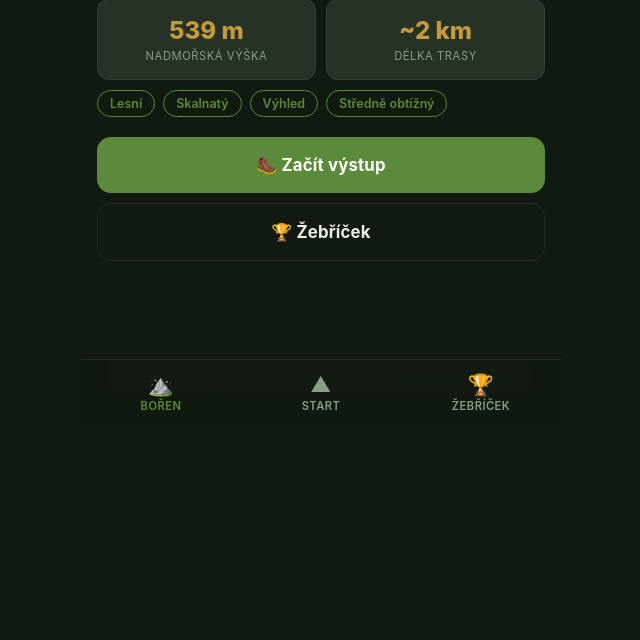
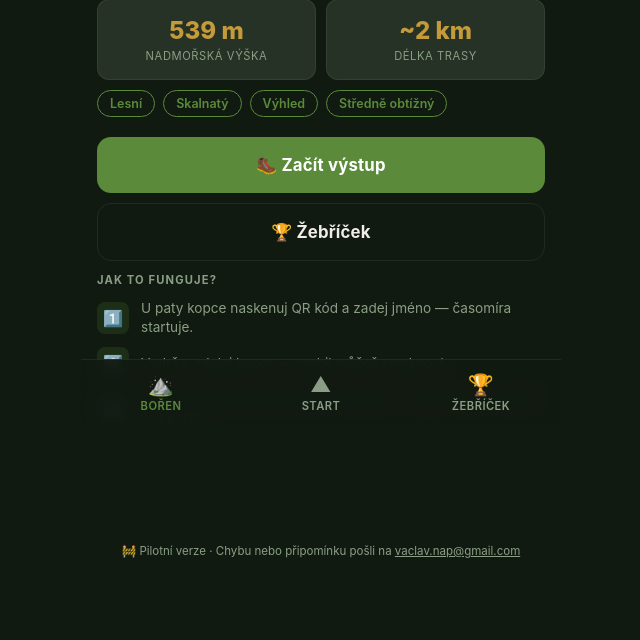
Before and after one commit to fatalnubstack/kopec, a FastAPI app: page / in a window 1280 px wide. Shown: the part 375-1015 px from the top of the page, without its empty margins (319-959 px from the left). Before the commit the page ends 785 px from the top, so only its background shows below. Run offline with FastAPI, Linux system fonts and the light colour scheme; data that the repository does not hold is empty.

Commit message:
Index: západ slunce text, datum/čas v počasí stripu, sekce Jak to funguje

```diff
--- a/app/templates/index.html
+++ b/app/templates/index.html
@@ -86,9 +86,14 @@
 
   <!-- Počasí strip nahoře -->
   <div id="weatherStrip" style="position:absolute; top:16px; left:16px; right:16px; display:none;">
-    <div style="display:flex; justify-content:space-between; align-items:center; background:rgba(0,0,0,0.4); backdrop-filter:blur(8px); border-radius:10px; padding:8px 14px;">
-      <span id="wLeft" style="font-size:0.88rem; color:#fff;"></span>
-      <span style="font-size:0.82rem; color:rgba(255,255,255,0.7);">🌅 <span id="wSunset"></span></span>
+    <div style="background:rgba(0,0,0,0.4); backdrop-filter:blur(8px); border-radius:10px; padding:8px 14px;">
+      <div style="display:flex; justify-content:space-between; align-items:center;">
+        <span id="wLeft" style="font-size:0.88rem; color:#fff;"></span>
+        <span style="font-size:0.82rem; color:rgba(255,255,255,0.7);">Západ slunce: <span id="wSunset"></span></span>
+      </div>
+      <div style="margin-top:4px; text-align:right;">
+        <span id="wClock" style="font-size:0.78rem; color:rgba(255,255,255,0.5);"></span>
+      </div>
     </div>
   </div>
 
@@ -135,6 +140,25 @@
 <div style="margin: 20px 16px 12px;">
   <a href="/start" class="btn btn-green">🥾 Začít výstup</a>
   <a href="/leaderboard" class="btn btn-outline" style="margin-top:10px;">🏆 Žebříček</a>
+</div>
+
+<!-- Jak to funguje -->
+<div style="margin: 4px 16px 24px;">
+  <p style="font-size:0.7rem; font-weight:700; letter-spacing:0.1em; text-transform:uppercase; color:var(--muted); margin-bottom:12px;">Jak to funguje?</p>
+  <div style="display:flex; flex-direction:column; gap:10px;">
+    <div style="display:flex; align-items:center; gap:12px;">
+      <div style="width:32px; height:32px; background:rgba(90,138,58,0.18); border-radius:8px; display:flex; align-items:center; justify-content:center; font-size:1rem; flex-shrink:0;">1️⃣</div>
+      <p style="font-size:0.85rem; color:var(--muted); line-height:1.4;">U paty kopce naskenuj QR kód a zadej jméno — časomíra startuje.</p>
+    </div>
+    <div style="display:flex; align-items:center; gap:12px;">
+      <div style="width:32px; height:32px; background:rgba(90,138,58,0.18); border-radius:8px; display:flex; align-items:center; justify-content:center; font-size:1rem; flex-shrink:0;">2️⃣</div>
+      <p style="font-size:0.85rem; color:var(--muted); line-height:1.4;">Vydrž a zdolej kopec — mobil můžeš zamknout.</p>
+    </div>
+    <div style="display:flex; align-items:center; gap:12px;">
+      <div style="width:32px; height:32px; background:rgba(90,138,58,0.18); border-radius:8px; display:flex; align-items:center; justify-content:center; font-size:1rem; flex-shrink:0;">3️⃣</div>
+      <p style="font-size:0.85rem; color:var(--muted); line-height:1.4;">Na vrcholu naskenuj QR kód na sloupu — čas se uloží a uvidíš své pořadí.</p>
+    </div>
+  </div>
 </div>
 
 <script>
@@ -202,6 +226,19 @@
     light.style.display  = isStorm  ? 'block' : 'none';
   }
 
+  // Živé hodiny ve weather stripu
+  function updateClock() {
+    const now = new Date();
+    const days = ['neděle','pondělí','úterý','středa','čtvrtek','pátek','sobota'];
+    const d = days[now.getDay()];
+    const date = `${now.getDate()}. ${now.getMonth()+1}. ${now.getFullYear()}`;
+    const time = now.toLocaleTimeString('cs-CZ', {hour:'2-digit', minute:'2-digit'});
+    const el = document.getElementById('wClock');
+    if (el) el.textContent = `${d} ${date} · ${time}`;
+  }
+  updateClock();
+  setInterval(updateClock, 10000);
+
   const hour = new Date().getHours();
   applyScene(0, hour); // výchozí
 
```
